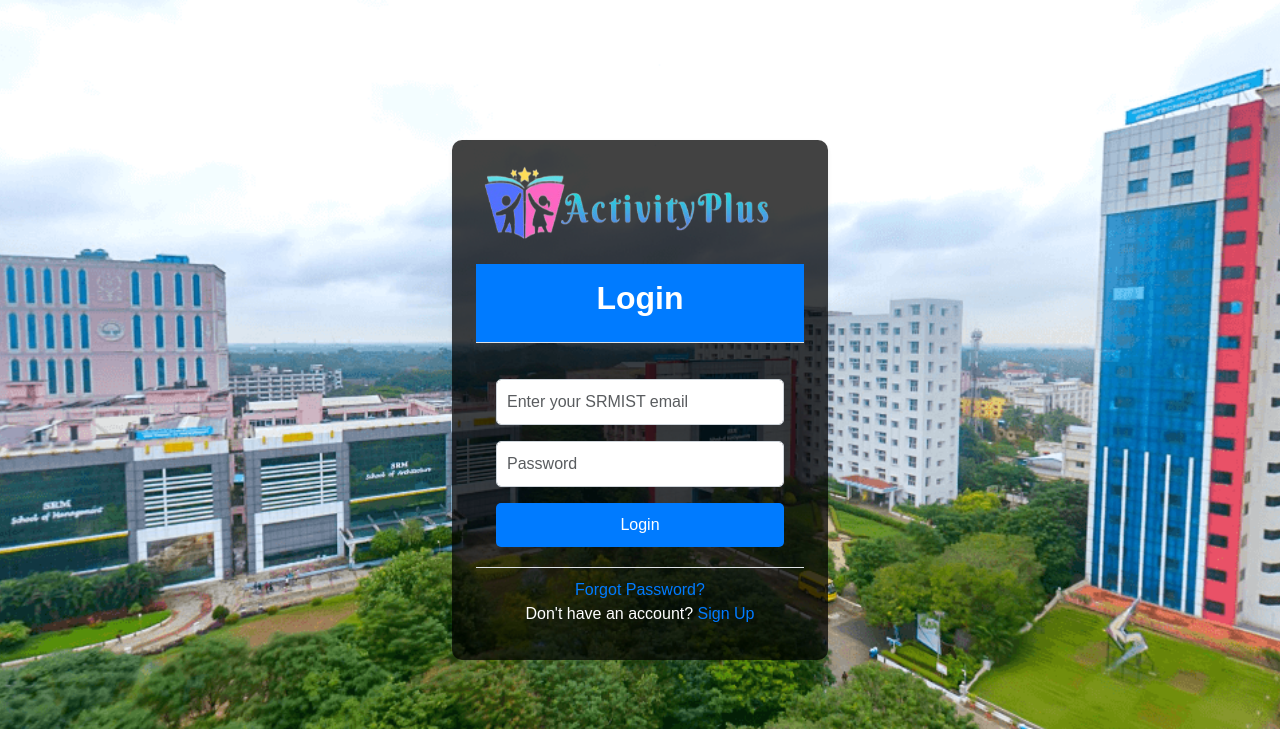
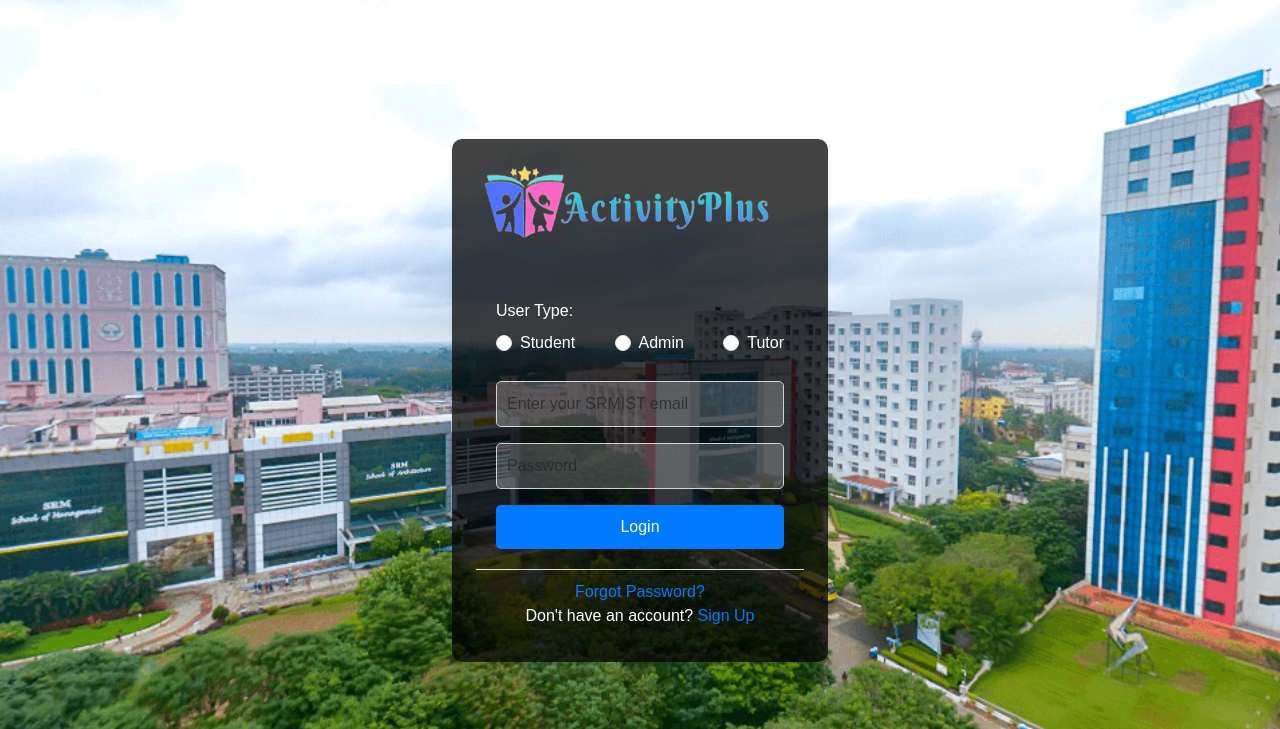
Before and after one commit to Brindhalakshmi17/mini-project, a Flask app: page /login in a window 1280 px wide. Shown: the top 729 px of the page. Run offline with Flask 3, Linux system fonts and the light colour scheme.

Commit message:
login update

```diff
--- a/static/login.css
+++ b/static/login.css
@@ -18,11 +18,12 @@ body {
 .container {
     max-width: 400px;
 }
-.logo{
+.logo {
     height: 100px;
     width: 300px;
     padding-bottom: 20px;
 }
+
 /* Card Style */
 .card {
     border-radius: 10px; /* Rounded corners */
@@ -51,6 +52,23 @@ body {
     border: 1px solid #ced4da; /* Light border for inputs */
     padding: 10px; /* Padding inside input fields */
     margin-bottom: 15px; /* Space between fields */
+    color: #fff; /* Text color inside input fields */
+    background-color: rgba(255, 255, 255, 0.2); /* Slightly transparent white background for input */
+}
+
+/* Label Color */
+.form-label {
+    color: white; /* Set label text color to white */
+}
+
+/* Style for Radio Buttons */
+.form-check {
+    margin-bottom: 10px; /* Space between radio button rows */
+    color: white; /* White text for better visibility */
+}
+
+.form-check-input {
+    margin-right: 5px; /* Space between radio button and label */
 }
 
 /* Button Style */
@@ -67,7 +85,7 @@ body {
 
 /* Card Footer */
 .card-footer {
-    color:white;
+    color: white;
     border-top: 1px solid #dee2e6; /* Light border for separation */
     padding: 10px;
 }
--- a/templates/login.html
+++ b/templates/login.html
@@ -18,14 +18,8 @@
 
 <body>
     <div class="container d-flex justify-content-center align-items-center min-vh-100">
-
         <div class="card shadow-sm p-4" style="width: 100%; max-width: 400px;">
-            <img src="static/newlogo.png" alt="Activity Logo" class="logo">
-            <div class="card-header text-center">
-
-            </div>
-
-
+            <img src="{{ url_for('static', filename='newlogo.png') }}" alt="Activity Logo" class="logo">
             <div class="card-body">
                 <!-- Display flash messages from the backend -->
                 <div class="flash-message">
@@ -41,6 +35,25 @@
                 </div>
 
                 <form class="login-form" action="/login" method="POST">
+                    <!-- Radio buttons for user type selection -->
+                    <div class="mb-3">
+                        <label class="form-label">User Type:</label>
+                        <div class="d-flex justify-content-between">
+                            <div class="form-check">
+                                <input class="form-check-input" type="radio" name="user_type" id="student" value="Student" required>
+                                <label class="form-check-label" for="student">Student</label>
+                            </div>
+                            <div class="form-check">
+                                <input class="form-check-input" type="radio" name="user_type" id="admin" value="Admin">
+                                <label class="form-check-label" for="admin">Admin</label>
+                            </div>
+                            <div class="form-check">
+                                <input class="form-check-input" type="radio" name="user_type" id="tutor" value="Tutor">
+                                <label class="form-check-label" for="tutor">Tutor</label>
+                            </div>
+                        </div>
+                    </div>
+
                     <div class="mb-3">
                         <input class="form-control" type="email" name="email" id="email" placeholder="Enter your SRMIST email" required>
                     </div>
@@ -52,7 +65,7 @@
             </div>
             <div class="card-footer text-center">
                 <p><a href="{{ url_for('forgot_password') }}">Forgot Password?</a></p>
-                <p>Don't have an account? <a href="/signup">Sign Up</a></p>
+                <p>Don't have an account? <a href="{{ url_for('signup') }}">Sign Up</a></p>
             </div>
         </div>
     </div>
```
Lines whose indentation alone changed are shown as unchanged.
